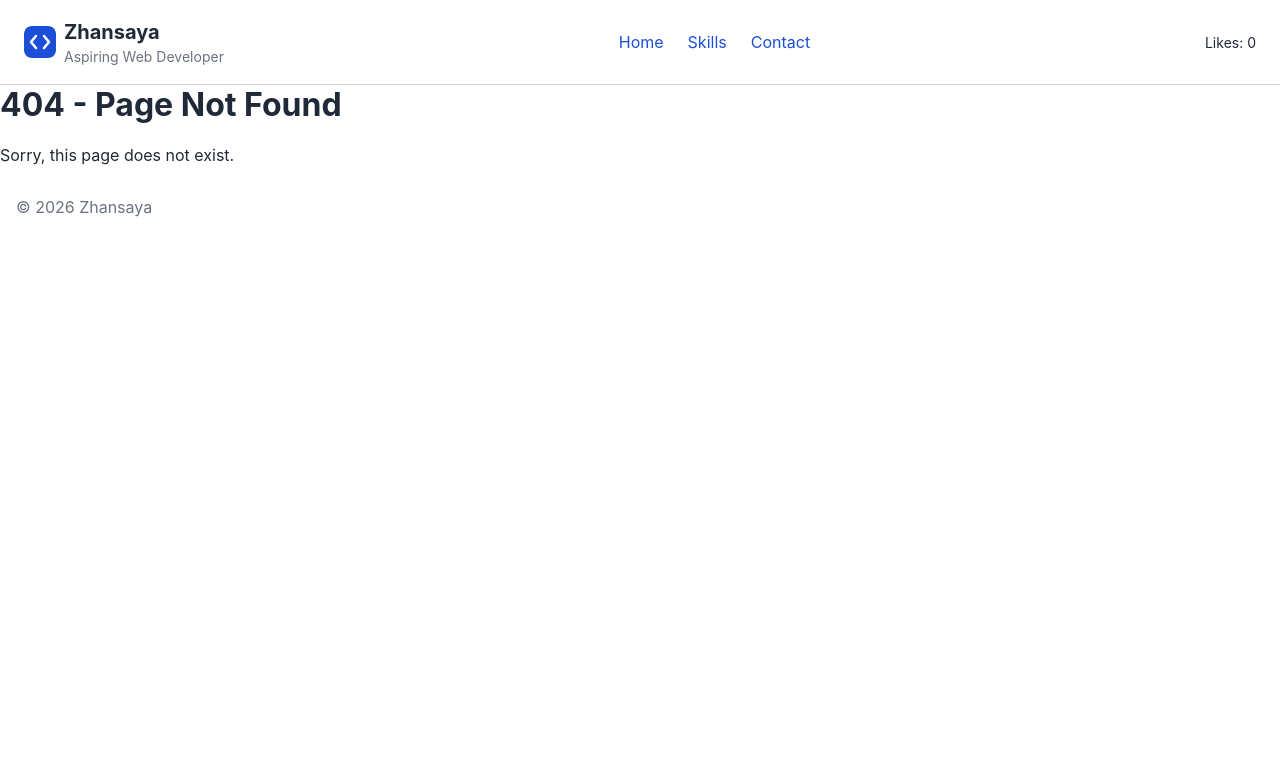
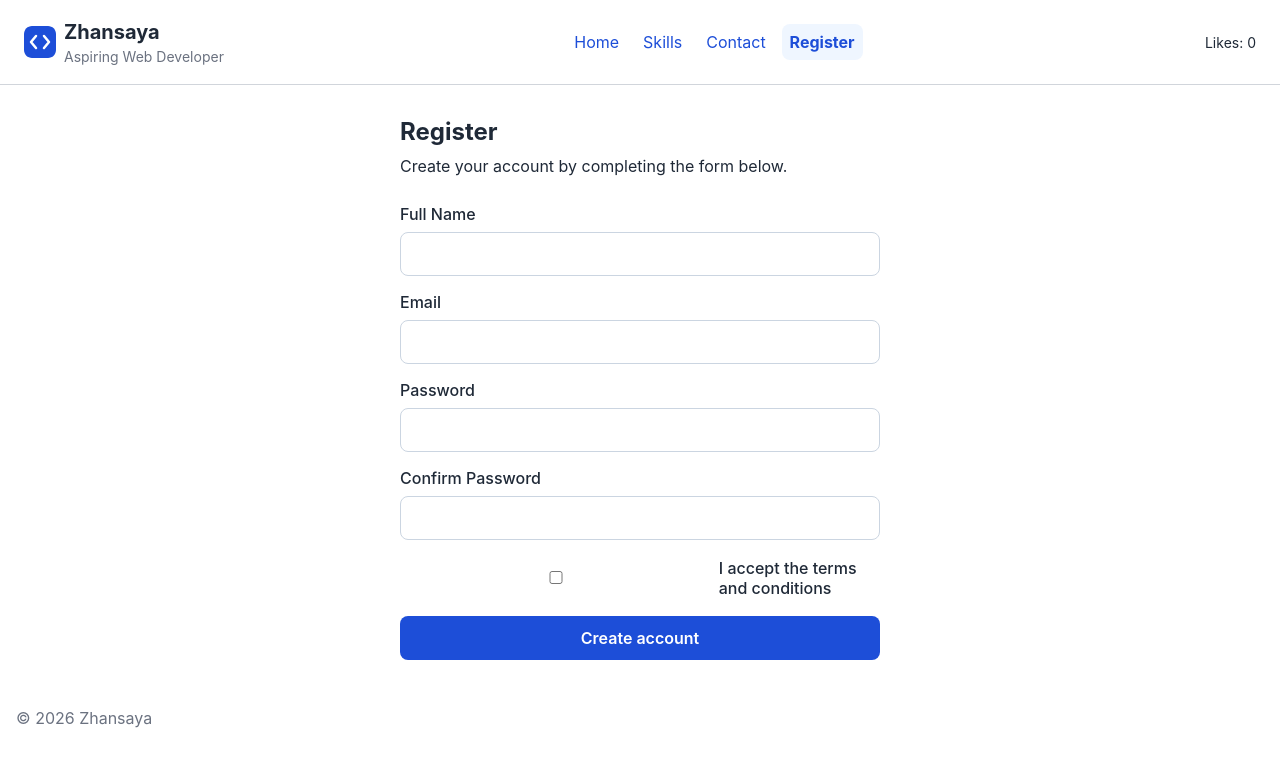
Before and after one commit to zhans07/iwamad-practice, a React (Vite) app: page /register in a window 1280 px wide. Before the commit this address had no page. Shown: the top 766 px of the page. Built offline with nearby package versions, Linux system fonts and the light colour scheme.

Commit message:
Add registration form with validation and tests

```diff
--- a/src/App.tsx
+++ b/src/App.tsx
@@ -6,6 +6,7 @@ import Layout from "./components/Layout";
 import Home from "./pages/Home";
 import Skills from "./pages/Skills";
 import Contact from "./pages/Contact";
+import RegisterPage from "./pages/RegisterPage";
 import NotFound from "./pages/NotFound";
 
 function App() {
@@ -15,6 +16,7 @@ function App() {
         <Route index element={<Home />} />
         <Route path="skills" element={<Skills />} />
         <Route path="contact" element={<Contact />} />
+        <Route path="register" element={<RegisterPage />} />
         <Route path="*" element={<NotFound />} />
       </Route>
     </Routes>
--- a/src/components/Header.tsx
+++ b/src/components/Header.tsx
@@ -43,6 +43,13 @@ function Header({ name, role }: HeaderProps) {
         >
           Contact
         </NavLink>
+
+        <NavLink
+          to="/register"
+          className={({ isActive }) => (isActive ? "active" : "")}
+        >
+          Register
+        </NavLink>
       </nav>
 
       <p className="site-header__likes">Likes: {likes}</p>
--- /dev/null
+++ b/src/components/TextField.tsx
@@ -0,0 +1,41 @@
+
+import type { InputHTMLAttributes } from "react";
+
+type TextFieldProps = {
+  label: string;
+  name: string;
+  error?: string;
+} & InputHTMLAttributes<HTMLInputElement>;
+
+function TextField({
+  label,
+  name,
+  error,
+  id,
+  ...inputProps
+}: TextFieldProps) {
+  const fieldId = id ?? name;
+  const errorId = `${fieldId}-error`;
+
+  return (
+    <div className="field">
+      <label htmlFor={fieldId}>{label}</label>
+
+      <input
+        {...inputProps}
+        id={fieldId}
+        name={name}
+        aria-invalid={Boolean(error)}
+        aria-describedby={error ? errorId : undefined}
+      />
+
+      {error && (
+        <p className="field-error" id={errorId} role="alert">
+          {error}
+        </p>
+      )}
+    </div>
+  );
+}
+
+export default TextField;
--- /dev/null
+++ b/src/components/ui/TextField.tsx
@@ -0,0 +1,38 @@
+
+import { useId } from "react";
+import type { InputHTMLAttributes } from "react";
+
+type TextFieldProps = InputHTMLAttributes<HTMLInputElement> & {
+  label: string;
+  error?: string;
+};
+
+export default function TextField({
+  label,
+  error,
+  id,
+  ...rest
+}: TextFieldProps) {
+  const generatedId = useId();
+  const inputId = id ?? generatedId;
+  const errorId = `${inputId}-error`;
+
+  return (
+    <div className="field">
+      <label htmlFor={inputId}>{label}</label>
+
+      <input
+        {...rest}
+        id={inputId}
+        aria-invalid={error ? true : undefined}
+        aria-describedby={error ? errorId : undefined}
+      />
+
+      {error && (
+        <p id={errorId} className="field-error" role="alert">
+          {error}
+        </p>
+      )}
+    </div>
+  );
+}
--- /dev/null
+++ b/src/lib/validateRegistration.ts
@@ -0,0 +1,42 @@
+
+export type RegistrationValues = {
+  fullName: string;
+  email: string;
+  password: string;
+  confirmPassword: string;
+  acceptTerms: boolean;
+};
+
+export type RegistrationErrors = Partial<
+  Record<keyof RegistrationValues, string>
+>;
+
+export function validateRegistration(
+  values: RegistrationValues
+): RegistrationErrors {
+  const errors: RegistrationErrors = {};
+
+  if (values.fullName.trim().length < 2) {
+    errors.fullName = 'Enter your full name';
+  }
+
+  if (!/^[^\s@]+@[^\s@]+\.[^\s@]+$/.test(values.email)) {
+    errors.email = 'Enter a valid email, like name@example.com';
+  }
+
+  if (values.password.length < 8) {
+    errors.password = 'Use at least 8 characters';
+  } else if (!/\d/.test(values.password)) {
+    errors.password = 'Include at least one number';
+  }
+
+  if (values.confirmPassword !== values.password) {
+    errors.confirmPassword = 'Passwords do not match';
+  }
+
+  if (!values.acceptTerms) {
+    errors.acceptTerms = 'Accept the terms to continue';
+  }
+
+  return errors;
+}
--- /dev/null
+++ b/src/pages/RegisterPage.tsx
@@ -0,0 +1,145 @@
+
+import { useState } from "react";
+import type { ChangeEvent, FormEvent } from "react";
+import "../styles/ui.css";
+import TextField from "../components/ui/TextField";
+import {
+  validateRegistration,
+  type RegistrationValues,
+} from "../lib/validateRegistration";
+
+export default function RegisterPage() {
+  const [values, setValues] = useState<RegistrationValues>({
+    fullName: "",
+    email: "",
+    password: "",
+    confirmPassword: "",
+    acceptTerms: false,
+  });
+
+  const [touched, setTouched] = useState<
+    Partial<Record<keyof RegistrationValues, boolean>>
+  >({});
+  const [submitted, setSubmitted] = useState(false);
+
+  const errors = validateRegistration(values);
+
+  function handleChange(event: ChangeEvent<HTMLInputElement>) {
+    const { name, value, checked, type } = event.target;
+
+    setValues((current) => ({
+      ...current,
+      [name]: type === "checkbox" ? checked : value,
+    }));
+  }
+
+  function handleBlur(event: ChangeEvent<HTMLInputElement>) {
+    const { name } = event.target;
+
+    setTouched((current) => ({
+      ...current,
+      [name]: true,
+    }));
+  }
+
+  function handleSubmit(event: FormEvent<HTMLFormElement>) {
+    event.preventDefault();
+    setSubmitted(true);
+  }
+
+  const visibleError = (field: keyof RegistrationValues) =>
+    submitted || touched[field] ? errors[field] : undefined;
+
+  if (submitted && Object.keys(errors).length === 0) {
+    return (
+      <section className="register-page">
+        <h1>Register</h1>
+        <p role="status">
+          Thanks, {values.fullName.trim()}. You are registered.
+        </p>
+      </section>
+    );
+  }
+
+  return (
+    <section className="register-page">
+      <h1>Register</h1>
+      <p>Create your account by completing the form below.</p>
+
+      <form onSubmit={handleSubmit} noValidate>
+        <TextField
+          label="Full Name"
+          name="fullName"
+          value={values.fullName}
+          onChange={handleChange}
+          onBlur={handleBlur}
+          error={visibleError("fullName")}
+          autoComplete="name"
+        />
+
+        <TextField
+          label="Email"
+          name="email"
+          type="email"
+          value={values.email}
+          onChange={handleChange}
+          onBlur={handleBlur}
+          error={visibleError("email")}
+          autoComplete="email"
+        />
+
+        <TextField
+          label="Password"
+          name="password"
+          type="password"
+          value={values.password}
+          onChange={handleChange}
+          onBlur={handleBlur}
+          error={visibleError("password")}
+          autoComplete="new-password"
+        />
+
+        <TextField
+          label="Confirm Password"
+          name="confirmPassword"
+          type="password"
+          value={values.confirmPassword}
+          onChange={handleChange}
+          onBlur={handleBlur}
+          error={visibleError("confirmPassword")}
+          autoComplete="new-password"
+        />
+
+        <div className="field check">
+          <label htmlFor="acceptTerms">
+            <input
+              id="acceptTerms"
+              name="acceptTerms"
+              type="checkbox"
+              checked={values.acceptTerms}
+              onChange={handleChange}
+              onBlur={handleBlur}
+              aria-invalid={
+                visibleError("acceptTerms") ? true : undefined
+              }
+            />
+            I accept the terms and conditions
+          </label>
+
+          {visibleError("acceptTerms") && (
+            <p className="field-error" role="alert">
+              {visibleError("acceptTerms")}
+            </p>
+          )}
+        </div>
+
+        <button
+          type="submit"
+          className="ui-button ui-button--primary"
+        >
+          Create account
+        </button>
+      </form>
+    </section>
+  );
+}
--- a/src/styles/ui.css
+++ b/src/styles/ui.css
@@ -58,3 +58,100 @@
   background: var(--color-surface);
   font-size: 14px;
 }
+
+/* Week 6 registration form */
+.register-page {
+  width: min(100% - 32px, 480px);
+  margin: 32px auto;
+}
+
+.register-page h1 {
+  margin-bottom: 8px;
+}
+
+.register-page > p {
+  margin-bottom: 24px;
+}
+
+.register-page form {
+  display: grid;
+  gap: var(--space-4);
+}
+
+.field {
+  display: grid;
+  gap: var(--space-2);
+}
+
+.field input:not([type="checkbox"]) {
+  box-sizing: border-box;
+  width: 100%;
+  min-height: 44px;
+  padding: var(--space-2);
+  border: 1px solid var(--color-border);
+  border-radius: var(--radius-md);
+  font: inherit;
+}
+
+.field input[aria-invalid="true"] {
+  border: 2px solid var(--color-error);
+}
+
+.field-error {
+  margin: 0;
+  color: var(--color-error);
+  font-size: 0.875rem;
+}
+
+.register-page .field label {
+  font-weight: 500;
+}
+
+.register-page .check label {
+  display: flex;
+  align-items: center;
+  gap: var(--space-2);
+  min-height: 44px;
+}
+
+.register-page button[type="submit"] {
+  min-height: 44px;
+  padding: var(--space-2) var(--space-4);
+  border: none;
+  border-radius: var(--radius-md);
+  background: var(--color-primary);
+  color: var(--color-on-primary);
+  font: inherit;
+  font-weight: 600;
+  cursor: pointer;
+}
+
+.register-page button[type="submit"]:focus-visible,
+.register-page input:focus-visible {
+  outline: 3px solid var(--color-primary);
+  outline-offset: 3px;
+}
+
+.register-page .field input:not([type="checkbox"]) {
+  display: block;
+  visibility: visible;
+  opacity: 1;
+  box-sizing: border-box;
+  width: 100%;
+  min-height: 44px;
+  padding: 10px 12px;
+  border: 1px solid #cbd5e1;
+  border-radius: 8px;
+  background: #ffffff;
+  color: #111827;
+  font: inherit;
+}
+
+.register-page .field {
+  display: grid;
+  gap: 8px;
+}
+
+.register-page .field-error {
+  margin: 0;
+}
```
Also changed, not shown: 7 other files (tests, documents, lock files or other folders).
